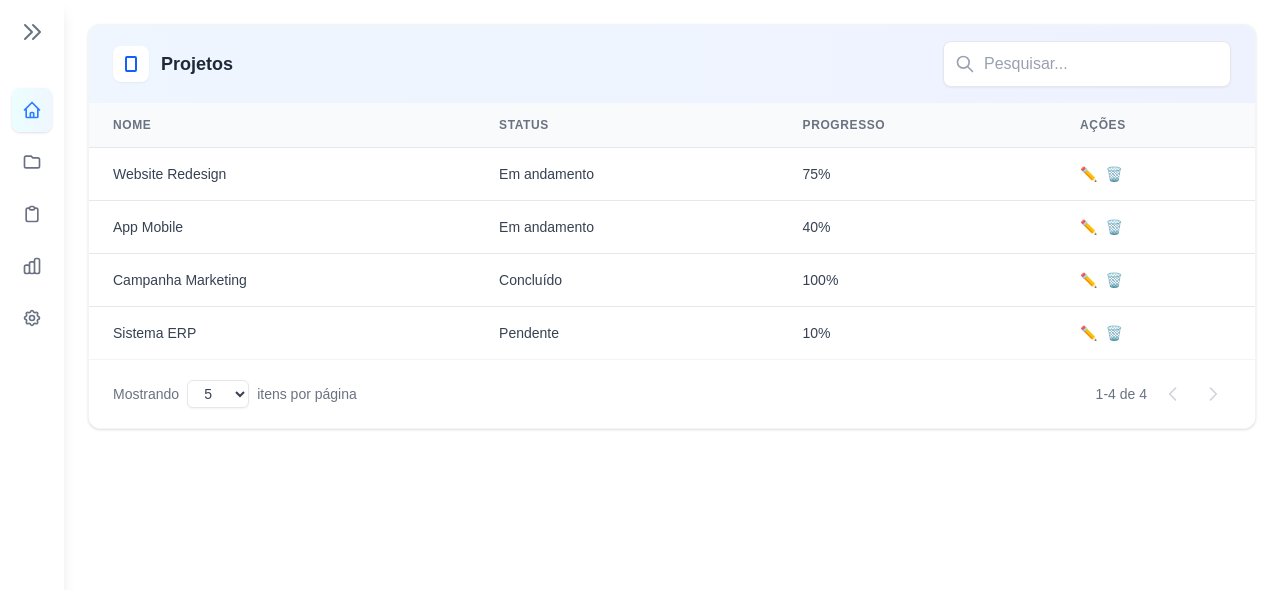
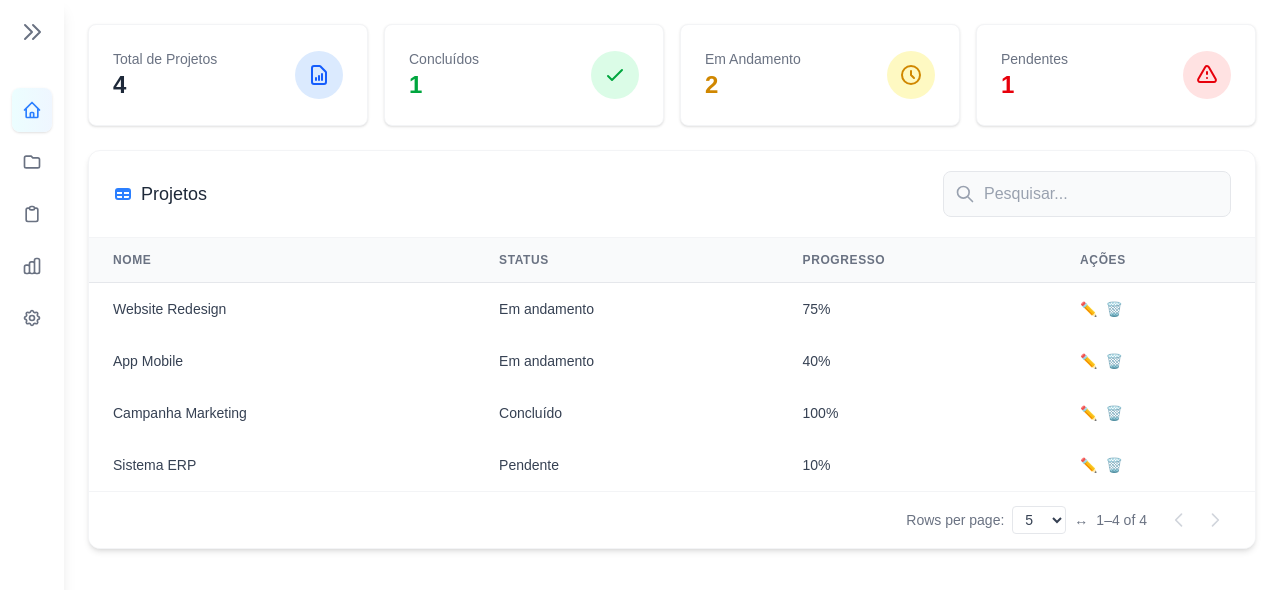
Before and after one commit to Paulocergio/ConnectaSys_Front, a Next.js app: page /dashboard in a window 1280 px wide. Shown: the top 590 px of the page. Built offline with nearby package versions, Linux system fonts and the light colour scheme.

Commit message:
feat: Enhance Dashboard and Table components with project statistics and UI improvements

```diff
--- a/src/app/dashboard/page.js
+++ b/src/app/dashboard/page.js
@@ -4,7 +4,6 @@ import Sidebar from '../../components/Sidebar';
 import Table from '../../components/Table';
 import ModalEditProject from '../../components/Modals/ModalEditProject';
 import ModalConfirmDelete from '../../components/modals/ModalConfirmDelete';
-
 
 export default function DashboardPage() {
   const [isSidebarCollapsed, setIsSidebarCollapsed] = useState(true);
@@ -16,10 +15,14 @@ export default function DashboardPage() {
   ]);
   const [editProject, setEditProject] = useState(null);
   const [isEditModalOpen, setIsEditModalOpen] = useState(false);
-
   const [isDeleteModalOpen, setIsDeleteModalOpen] = useState(false);
   const [projectToDelete, setProjectToDelete] = useState(null);
 
+  // Calcular estatísticas para os cards
+  const totalProjects = projects.length;
+  const completedProjects = projects.filter(p => p.status === 'Concluído').length;
+  const inProgressProjects = projects.filter(p => p.status === 'Em andamento').length;
+  const pendingProjects = projects.filter(p => p.status === 'Pendente').length;
 
   const toggleSidebar = () => {
     setIsSidebarCollapsed(!isSidebarCollapsed);
@@ -34,7 +37,6 @@ export default function DashboardPage() {
     setProjects(projects.filter(p => p.id !== row.id));
   };
 
-
   const openDeleteModal = (row) => {
     setProjectToDelete(row);
     setIsDeleteModalOpen(true);
@@ -43,7 +45,6 @@ export default function DashboardPage() {
   const confirmDelete = () => {
     setProjects(prev => prev.filter(p => p.id !== projectToDelete.id));
   };
-
 
   const handleSaveEdit = (updatedProject) => {
     setProjects((prev) =>
@@ -65,7 +66,6 @@ export default function DashboardPage() {
         </div>
       )
     }
-
   ];
 
   return (
@@ -75,6 +75,69 @@ export default function DashboardPage() {
       </div>
 
       <div className="flex-1 p-6">
+        {/* Cards de Resumo */}
+        <div className="grid grid-cols-1 md:grid-cols-2 lg:grid-cols-4 gap-4 mb-6">
+          {/* Card Total de Projetos */}
+          <div className="bg-white rounded-lg shadow p-6 border border-gray-100">
+            <div className="flex items-center justify-between">
+              <div>
+                <p className="text-sm font-medium text-gray-500">Total de Projetos</p>
+                <p className="text-2xl font-semibold text-gray-800">{totalProjects}</p>
+              </div>
+              <div className="p-3 rounded-full bg-blue-100 text-blue-600">
+                <svg className="w-6 h-6" fill="none" stroke="currentColor" viewBox="0 0 24 24">
+                  <path strokeLinecap="round" strokeLinejoin="round" strokeWidth="2" d="M9 17v-2m3 2v-4m3 4v-6m2 10H7a2 2 0 01-2-2V5a2 2 0 012-2h5.586a1 1 0 01.707.293l5.414 5.414a1 1 0 01.293.707V19a2 2 0 01-2 2z" />
+                </svg>
+              </div>
+            </div>
+          </div>
+
+          {/* Card Projetos Concluídos */}
+          <div className="bg-white rounded-lg shadow p-6 border border-gray-100">
+            <div className="flex items-center justify-between">
+              <div>
+                <p className="text-sm font-medium text-gray-500">Concluídos</p>
+                <p className="text-2xl font-semibold text-green-600">{completedProjects}</p>
+              </div>
+              <div className="p-3 rounded-full bg-green-100 text-green-600">
+                <svg className="w-6 h-6" fill="none" stroke="currentColor" viewBox="0 0 24 24">
+                  <path strokeLinecap="round" strokeLinejoin="round" strokeWidth="2" d="M5 13l4 4L19 7" />
+                </svg>
+              </div>
+            </div>
+          </div>
+
+          {/* Card Projetos em Andamento */}
+          <div className="bg-white rounded-lg shadow p-6 border border-gray-100">
+            <div className="flex items-center justify-between">
+              <div>
+                <p className="text-sm font-medium text-gray-500">Em Andamento</p>
+                <p className="text-2xl font-semibold text-yellow-600">{inProgressProjects}</p>
+              </div>
+              <div className="p-3 rounded-full bg-yellow-100 text-yellow-600">
+                <svg className="w-6 h-6" fill="none" stroke="currentColor" viewBox="0 0 24 24">
+                  <path strokeLinecap="round" strokeLinejoin="round" strokeWidth="2" d="M12 8v4l3 3m6-3a9 9 0 11-18 0 9 9 0 0118 0z" />
+                </svg>
+              </div>
+            </div>
+          </div>
+
+          {/* Card Projetos Pendentes */}
+          <div className="bg-white rounded-lg shadow p-6 border border-gray-100">
+            <div className="flex items-center justify-between">
+              <div>
+                <p className="text-sm font-medium text-gray-500">Pendentes</p>
+                <p className="text-2xl font-semibold text-red-600">{pendingProjects}</p>
+              </div>
+              <div className="p-3 rounded-full bg-red-100 text-red-600">
+                <svg className="w-6 h-6" fill="none" stroke="currentColor" viewBox="0 0 24 24">
+                  <path strokeLinecap="round" strokeLinejoin="round" strokeWidth="2" d="M12 9v2m0 4h.01m-6.938 4h13.856c1.54 0 2.502-1.667 1.732-3L13.732 4c-.77-1.333-2.694-1.333-3.464 0L3.34 16c-.77 1.333.192 3 1.732 3z" />
+                </svg>
+              </div>
+            </div>
+          </div>
+        </div>
+
         {/* Tabela */}
         <Table title="Projetos" columns={columns} data={projects} />
 
@@ -86,7 +149,7 @@ export default function DashboardPage() {
           onSave={handleSaveEdit}
         />
 
-        {/* ✅ Modal de confirmação de exclusão */}
+        {/* Modal de confirmação de exclusão */}
         <ModalConfirmDelete
           isOpen={isDeleteModalOpen}
           onClose={() => setIsDeleteModalOpen(false)}
@@ -96,5 +159,4 @@ export default function DashboardPage() {
       </div>
     </div>
   );
-
 }
--- a/src/components/Table/Table.js
+++ b/src/components/Table/Table.js
@@ -64,25 +64,22 @@ export default function Table({
 
     const totalPages = Math.ceil(sortedData.length / pageSize);
     const paginatedData = sortedData.slice((currentPage - 1) * pageSize, currentPage * pageSize);
-    const startItem = ((currentPage - 1) * pageSize) + 1;
-    const endItem = Math.min(currentPage * pageSize, sortedData.length);
 
     return (
-        <div className="bg-white rounded-xl shadow-sm border border-gray-100 overflow-hidden">
-            {/* Header */}
-            <div className="px-6 py-4 flex flex-col sm:flex-row sm:justify-between sm:items-center gap-4 bg-gradient-to-r from-blue-50 to-indigo-50">
+        <div className="bg-white rounded-xl shadow-md border border-gray-100 overflow-hidden">
+            {/* Header com título e filtro */}
+            <div className="px-6 py-5 flex flex-col sm:flex-row sm:justify-between sm:items-center gap-4 border-b border-gray-100">
                 {title && (
-                    <h3 className="text-lg font-semibold text-gray-800 flex items-center">
-                        <span className="mr-3 p-2 bg-white rounded-lg shadow-xs">
-                            <svg xmlns="http://www.w3.org/2000/svg" className="h-5 w-5 text-blue-600" viewBox="0 0 20 20" fill="currentColor">
-                                <path fillRule="evenodd" d="M4 4a2 2 0 012-2h8a2 2 0 012 2v12a2 2 0 01-2 2H6a2 2 0 01-2-2V4zm2 0v12h8V4H6z" clipRule="evenodd" />
+                    <h3 className="text-lg font-medium text-gray-800 flex items-center">
+                        <span className="mr-2">
+                            <svg xmlns="http://www.w3.org/2000/svg" className="h-5 w-5 text-blue-500" viewBox="0 0 20 20" fill="currentColor">
+                                <path fillRule="evenodd" d="M5 4a3 3 0 00-3 3v6a3 3 0 003 3h10a3 3 0 003-3V7a3 3 0 00-3-3H5zm-1 9v-1h5v2H5a1 1 0 01-1-1zm7 1h4a1 1 0 001-1v-1h-5v2zm0-4h5V8h-5v2zM9 8H4v2h5V8z" clipRule="evenodd" />
                             </svg>
                         </span>
                         {title}
                     </h3>
                 )}
-
-                <div className="relative w-full sm:w-72">
+                <div className="relative w-full sm:w-64 md:w-72">
                     <div className="absolute inset-y-0 left-0 pl-3 flex items-center pointer-events-none">
                         <svg className="h-5 w-5 text-gray-400" fill="none" viewBox="0 0 24 24" stroke="currentColor">
                             <path strokeLinecap="round" strokeLinejoin="round" strokeWidth={2} d="M21 21l-6-6m2-5a7 7 0 11-14 0 7 7 0 0114 0z" />
@@ -93,11 +90,11 @@ export default function Table({
                         placeholder="Pesquisar..."
                         value={filterText}
                         onChange={(e) => setFilterText(e.target.value)}
-                        className="pl-10 pr-10 py-2.5 bg-white border border-gray-200 rounded-lg w-full text-gray-800 placeholder-gray-400 focus:outline-none focus:ring-2 focus:ring-blue-500 focus:border-transparent transition-all duration-200 shadow-xs"
+                        className="pl-10 pr-10 py-2.5 bg-gray-50 border border-gray-200 rounded-lg w-full text-gray-800 placeholder-gray-400 focus:outline-none focus:ring-2 focus:ring-blue-500 focus:border-transparent transition-all duration-200"
                     />
                     {filterText && (
                         <button
-                            className="absolute inset-y-0 right-0 pr-3 flex items-center text-gray-400 hover:text-gray-600 transition-colors"
+                            className="absolute inset-y-0 right-0 pr-3 flex items-center text-gray-400 hover:text-gray-600"
                             onClick={() => setFilterText('')}
                         >
                             <svg className="h-5 w-5" fill="none" viewBox="0 0 24 24" stroke="currentColor">
@@ -118,20 +115,20 @@ export default function Table({
                                     <th
                                         key={column.key}
                                         onClick={() => column.sortable && handleSort(column)}
-                                        className={`px-6 py-3.5 text-left text-xs font-semibold text-gray-500 uppercase tracking-wider ${column.sortable ? 'cursor-pointer hover:bg-gray-100 transition-colors' : ''}`}
+                                        className={`px-6 py-3.5 text-left text-xs font-semibold text-gray-500 uppercase tracking-wider ${column.sortable ? 'cursor-pointer hover:bg-gray-100' : ''}`}
                                     >
                                         <div className="flex items-center">
                                             {column.title}
                                             {column.sortable && (
-                                                <span className="ml-2">
+                                                <span className="ml-1.5">
                                                     {sortColumn === column.key ? (
                                                         sortDirection === 'asc' ? (
                                                             <svg className="h-4 w-4 text-blue-500" fill="none" viewBox="0 0 24 24" stroke="currentColor">
-                                                                <path strokeLinecap="round" strokeLinejoin="round" strokeWidth={2.5} d="M5 15l7-7 7 7" />
+                                                                <path strokeLinecap="round" strokeLinejoin="round" strokeWidth={2} d="M5 15l7-7 7 7" />
                                                             </svg>
                                                         ) : (
                                                             <svg className="h-4 w-4 text-blue-500" fill="none" viewBox="0 0 24 24" stroke="currentColor">
-                                                                <path strokeLinecap="round" strokeLinejoin="round" strokeWidth={2.5} d="M19 9l-7 7-7-7" />
+                                                                <path strokeLinecap="round" strokeLinejoin="round" strokeWidth={2} d="M19 9l-7 7-7-7" />
                                                             </svg>
                                                         )
                                                     ) : (
@@ -147,25 +144,26 @@ export default function Table({
                             </tr>
                         </thead>
                     )}
-                    <tbody className="bg-white divide-y divide-gray-200">
+                    <tbody className="bg-white">
                         {loading ? (
                             <tr>
-                                <td colSpan={columns.length} className="px-6 py-12 text-center">
-                                    <div className="flex flex-col items-center justify-center space-y-3">
-                                        <div className="relative">
-                                            <div className="h-12 w-12 rounded-full border-4 border-blue-100"></div>
-                                            <div className="absolute top-0 left-0 h-12 w-12 rounded-full border-4 border-blue-500 border-t-transparent animate-spin"></div>
-                                        </div>
-                                        <span className="text-sm font-medium text-gray-600">Carregando dados...</span>
+                                <td colSpan={columns.length} className="px-6 py-10 text-center">
+                                    <div className="flex flex-col items-center justify-center">
+                                        <svg className="animate-spin h-8 w-8 text-blue-500 mb-3" xmlns="http://www.w3.org/2000/svg" fill="none" viewBox="0 0 24 24">
+                                            <circle className="opacity-25" cx="12" cy="12" r="10" stroke="currentColor" strokeWidth="4"></circle>
+                                            <path className="opacity-75" fill="currentColor" d="M4 12a8 8 0 018-8V0C5.373 0 0 5.373 0 12h4zm2 5.291A7.962 7.962 0 014 12H0c0 3.042 1.135 5.824 3 7.938l3-2.647z"></path>
+                                        </svg>
+                                        <span className="text-sm font-medium text-gray-500">Carregando dados...</span>
                                     </div>
                                 </td>
                             </tr>
                         ) : paginatedData.length === 0 ? (
                             <tr>
-                                <td colSpan={columns.length} className="px-6 py-12 text-center">
-                                    <div className="flex flex-col items-center justify-center space-y-3">
-                                        <svg className="h-12 w-12 text-gray-300" fill="none" viewBox="0 0 24 24" stroke="currentColor">
-                                            <path strokeLinecap="round" strokeLinejoin="round" strokeWidth={1.5} d="M9.5 16.5v-13m0 0l-5 5m5-5l5 5m-5 8l5 5m-5-5l-5 5" />
+                                <td colSpan={columns.length} className="px-6 py-10 text-center">
+                                    <div className="flex flex-col items-center justify-center">
+                                        <svg className="h-12 w-12 text-gray-300 mb-3" fill="none" viewBox="0 0 24 24" stroke="currentColor">
+                                            <path strokeLinecap="round" strokeLinejoin="round" strokeWidth={1.5} d="M9.5 3.5v17M4.5 8.5h10M4.5 15.5h10" />
+                                            <path strokeLinecap="round" strokeLinejoin="round" strokeWidth={1.5} d="M4.5 8.5L9.5 3.5l5 5M4.5 15.5l5 5 5-5" />
                                         </svg>
                                         <span className="text-sm font-medium text-gray-500">
                                             {filterText ? `Nenhum resultado encontrado para "${filterText}"` : emptyText}
@@ -177,8 +175,7 @@ export default function Table({
                             paginatedData.map((row, rowIndex) => (
                                 <tr
                                     key={row.id || rowIndex}
-                                    className={`${
-                                        onRowClick ? 'cursor-pointer hover:bg-blue-50' : ''
+                                    className={`${onRowClick ? 'cursor-pointer hover:bg-blue-50' : ''
                                         } ${striped && rowIndex % 2 === 1 ? 'bg-gray-50' : ''}
                                     transition-colors duration-150`}
                                     onClick={() => onRowClick && onRowClick(row)}
@@ -188,9 +185,7 @@ export default function Table({
                                             key={`${rowIndex}-${column.key}`}
                                             className="px-6 py-4 whitespace-nowrap text-sm font-medium text-gray-700"
                                         >
-                                            <div className="flex items-center">
                                             {column.render ? column.render(row[column.key], row) : row[column.key]}
-                                            </div>
                                         </td>
                                     ))}
                                 </tr>
@@ -200,35 +195,33 @@ export default function Table({
                 </table>
             </div>
 
-            {/* Paginação */}
-            <div className="px-6 py-4 bg-white border-t border-gray-100 flex flex-col md:flex-row items-center justify-between gap-4">
-                <div className="text-sm text-gray-500 flex items-center">
-                    <span>Mostrando</span>
+            {/* Footer com paginação */}
+            <div className="px-6 py-3 bg-white border-t border-gray-100 flex items-center justify-end gap-4">
+                <div className="text-sm text-gray-500 flex items-center space-x-2">
+                    <span>Rows per page:</span>
                     <select
                         value={pageSize}
                         onChange={(e) => {
                             setPageSize(parseInt(e.target.value));
                             setCurrentPage(1);
                         }}
-                        className="mx-2 border border-gray-200 rounded-md text-sm px-3 py-1 bg-white text-gray-700 focus:outline-none focus:ring-1 focus:ring-blue-500 shadow-xs"
+                        className="border border-gray-200 rounded text-sm px-2 py-1 bg-white text-gray-700 focus:outline-none focus:ring-1 focus:ring-blue-500"
                     >
-                        {[5, 10, 15, 25, 50].map(size => (
+                        {[5, 10, 15, 25].map(size => (
                             <option key={size} value={size}>{size}</option>
                         ))}
                     </select>
-                    <span>itens por página</span>
+                    <span>↔</span>
+                    <span>
+                        {((currentPage - 1) * pageSize) + 1}–{Math.min(currentPage * pageSize, sortedData.length)} of {filteredData.length}
+                    </span>
                 </div>
 
-                <div className="flex items-center space-x-2">
-                    <span className="text-sm text-gray-500">
-                        {startItem}-{endItem} de {filteredData.length}
-                    </span>
-
-                    <div className="flex space-x-1">
+                <div className="flex items-center space-x-1">
                     <button
                         onClick={() => setCurrentPage(prev => Math.max(prev - 1, 1))}
                         disabled={currentPage === 1}
-                            className={`p-2 rounded-md ${currentPage === 1
+                        className={`p-1.5 rounded ${currentPage === 1
                             ? 'text-gray-300 cursor-not-allowed'
                             : 'text-gray-600 hover:bg-gray-100'}`}
                     >
@@ -239,7 +232,7 @@ export default function Table({
                     <button
                         onClick={() => setCurrentPage(prev => Math.min(prev + 1, totalPages))}
                         disabled={currentPage === totalPages || totalPages === 0}
-                            className={`p-2 rounded-md ${currentPage === totalPages || totalPages === 0
+                        className={`p-1.5 rounded ${currentPage === totalPages || totalPages === 0
                             ? 'text-gray-300 cursor-not-allowed'
                             : 'text-gray-600 hover:bg-gray-100'}`}
                     >
@@ -249,7 +242,8 @@ export default function Table({
                     </button>
                 </div>
             </div>
+
         </div>
-        </div>
+
     );
 }
```
Lines whose indentation alone changed are shown as unchanged.
